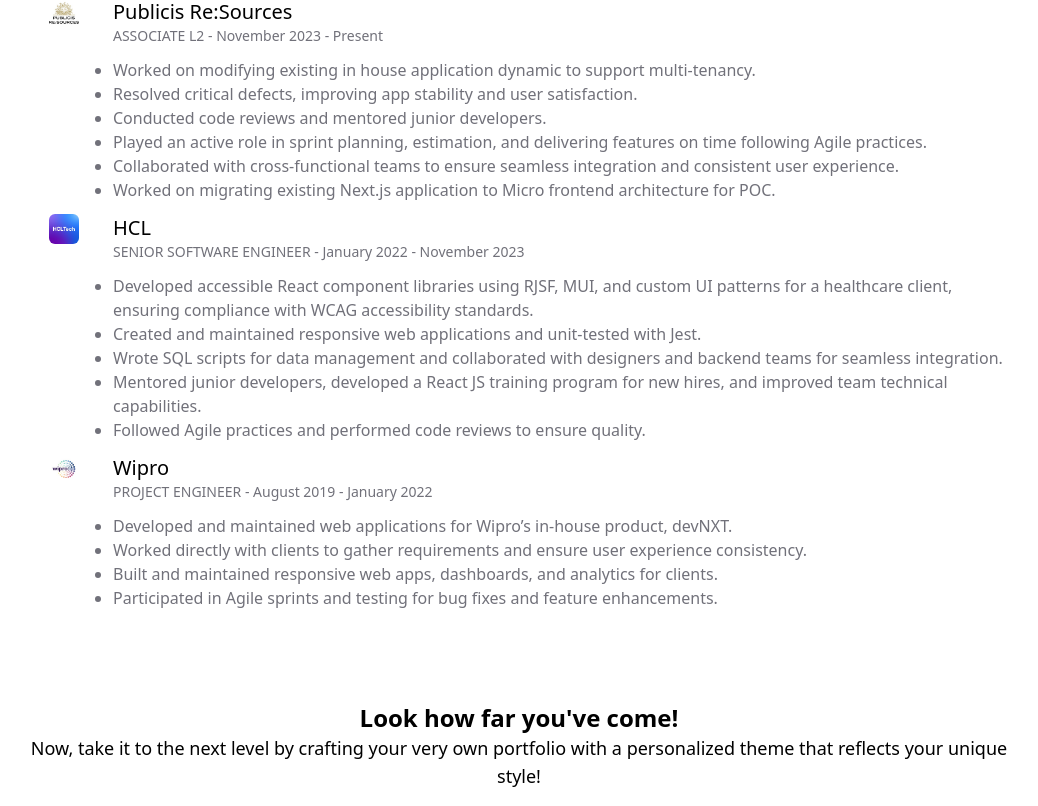
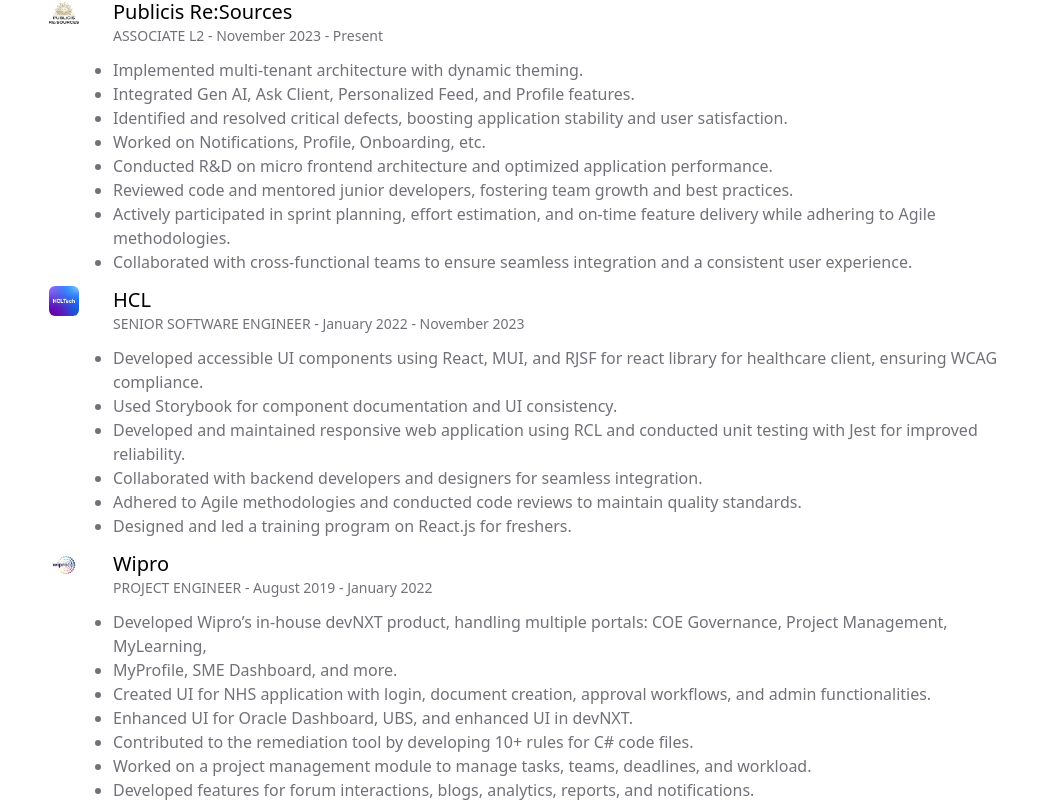
Before and after one commit to shaffi-ahuja/NextJS-Portfolio, a Next.js app: page / in a window 1280 px wide. Shown: the part 5714-6520 px from the top of the page, without its empty margins (121-1159 px from the left). Built offline with nearby package versions, Linux system fonts and the light colour scheme.

Commit message:
updated data

```diff
--- a/src/app/user/create/layout.tsx
+++ b/src/app/user/create/layout.tsx
@@ -3,7 +3,7 @@
 import ToggleButton from "@/components/ui/ToggleButton";
 
 export const metadata: Metadata = {
-    title: "Your Portfolio",
+    title: "My Portfolio",
     description: "Generated by create next app",
 };
 
--- a/src/components/BuildPortfolio.tsx
+++ b/src/components/BuildPortfolio.tsx
@@ -32,12 +32,12 @@
                         <CarouselItem key={index}> */}
             <div className='mt-5'>
             <button className='rounded size-10 mx-2' >
-                <Link href="/user/sahilahuja1729">
+                    <Link href="https://my-digitall-portfolio.vercel.app/user/sahilahuja1729">
                     <Image src={profile2} alt="profile" />
                 </Link>
             </button>
             <button className='rounded size-10 mx-2' >
-                <Link href="/user/nimishmadan">
+                    <Link href="https://my-digitall-portfolio.vercel.app/user/nimishmadan">
                     <Image src={profile1} alt="profile" />
                 </Link>
             </button>
--- a/src/data/NimishMadan.ts
+++ b/src/data/NimishMadan.ts
@@ -77,7 +77,7 @@
 safety protocols, demonstrating adaptability and a keen
 understanding of evolving requirements.`,
       techstack: ["dotnet"],
-      link: "https://pitch-project.vercel.app/",
+      link: "",
     },
   ],
   WorkExperience: [
--- a/src/data/ShaffiAhuja.ts
+++ b/src/data/ShaffiAhuja.ts
@@ -75,33 +75,39 @@
       company: "Publicis Re:Sources",
       title: "Associate L2",
       duration: "November 2023 - Present",
-      description: `Worked on modifying existing in house application dynamic to support multi-tenancy.
- Resolved critical defects, improving app stability and user satisfaction.
-Conducted code reviews and mentored junior developers.
-Played an active role in sprint planning, estimation, and delivering features on time following Agile practices.
-Collaborated with cross-functional teams to ensure seamless integration and consistent user experience.
-Worked on migrating existing Next.js application to Micro frontend architecture for POC.`,
+      description: `Implemented multi-tenant architecture with dynamic theming.
+Integrated Gen AI, Ask Client, Personalized Feed, and Profile features.
+Identified and resolved critical defects, boosting application stability and user satisfaction.
+Worked on Notifications, Profile, Onboarding, etc.
+Conducted R&D on micro frontend architecture and optimized application performance.
+Reviewed code and mentored junior developers, fostering team growth and best practices.
+Actively participated in sprint planning, effort estimation, and on-time feature delivery while adhering to Agile methodologies.
+Collaborated with cross-functional teams to ensure seamless integration and a consistent user experience.`,
     },
     {
       image: "/hcltech_logo.jpeg",
       company: "HCL",
       title: "Senior Software Engineer ",
       duration: "January 2022 - November 2023",
-      description: `Developed accessible React component libraries using RJSF, MUI, and custom UI patterns for a healthcare client, ensuring compliance with WCAG accessibility standards.
-Created and maintained responsive web applications and unit-tested with Jest.
-Wrote SQL scripts for data management and collaborated with designers and backend teams for seamless integration.
-Mentored junior developers, developed a React JS training program for new hires, and improved team technical capabilities.
-Followed Agile practices and performed code reviews to ensure quality.`,
+      description: `Developed accessible UI components using React, MUI, and RJSF for react library for healthcare client, ensuring WCAG compliance.
+Used Storybook for component documentation and UI consistency.
+Developed and maintained responsive web application using RCL and conducted unit testing with Jest for improved reliability.
+Collaborated with backend developers and designers for seamless integration.
+Adhered to Agile methodologies and conducted code reviews to maintain quality standards.
+Designed and led a training program on React.js for freshers.`,
     },
     {
       image: "/wipro_logo.jpeg",
       company: "Wipro",
       title: "Project Engineer ",
       duration: "August 2019 - January 2022",
-      description: `Developed and maintained web applications for Wipro’s in-house product, devNXT.
-Worked directly with clients to gather requirements and  ensure user experience consistency.
-Built and maintained responsive web apps, dashboards, and analytics for clients.
-Participated in Agile sprints and testing for bug fixes and feature enhancements.`,
+      description: `Developed Wipro’s in-house devNXT product, handling multiple portals: COE Governance, Project Management, MyLearning,
+MyProfile, SME Dashboard, and more.
+Created UI for NHS application with login, document creation, approval workflows, and admin functionalities.
+Enhanced UI for Oracle Dashboard, UBS, and enhanced UI in devNXT.
+Contributed to the remediation tool by developing 10+ rules for C# code files.
+Worked on a project management module to manage tasks, teams, deadlines, and workload.
+Developed features for forum interactions, blogs, analytics, reports, and notifications.`,
     },
   ],
   Footer: {
```
